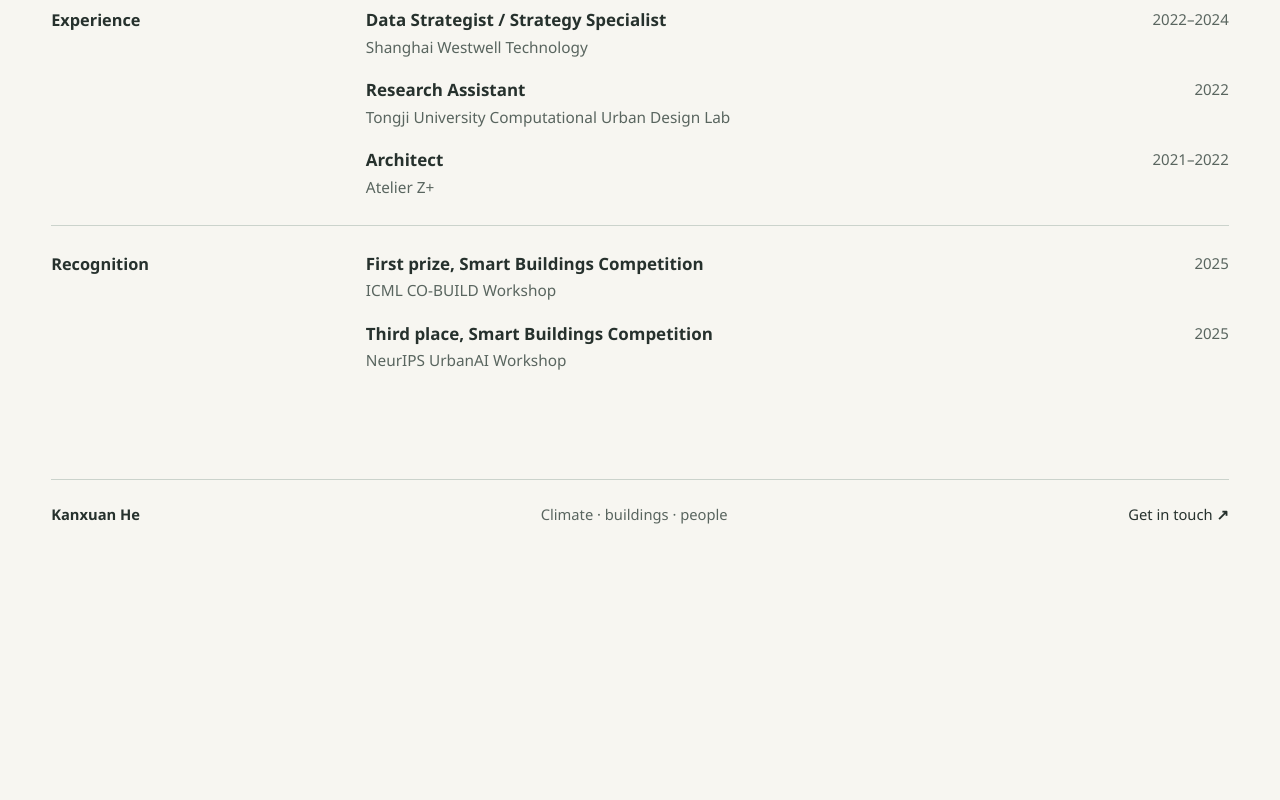
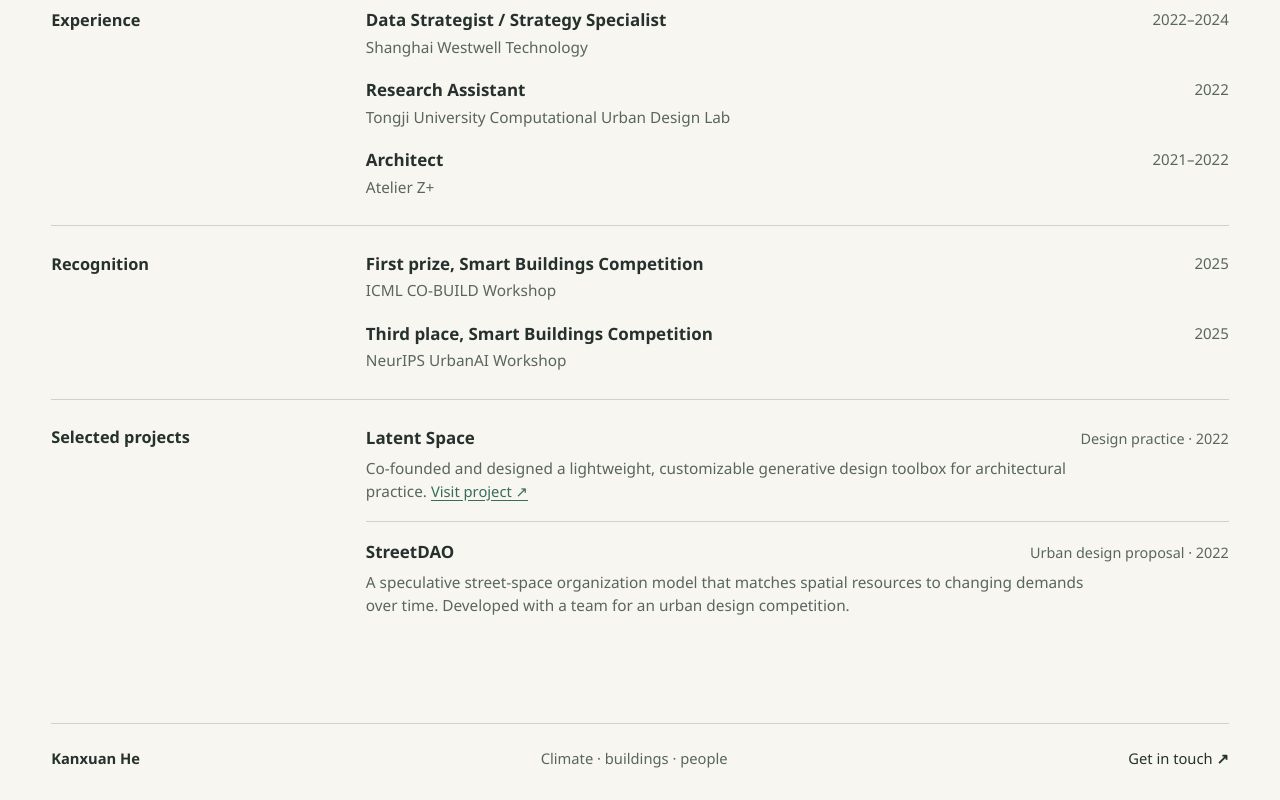
Before and after one commit to kanxh/kanxuan, an Astro site: page /kanxuan/about in a window 1280 px wide. Shown: the part 612-1412 px from the top of the page. Before the commit the page ends 1168 px from the top, so only its background shows below. Built offline with nearby package versions, Linux system fonts and the light colour scheme; Astro itself is replaced by a stand-in of ours.

Commit message:
Move selected projects to About page

```diff
--- a/src/data/research.js
+++ b/src/data/research.js
@@ -13,7 +13,7 @@ export const projects = [
     title: 'Latent Space',
     period: '2022',
     type: 'Design practice',
-    description: 'A generative architectural design toolbox conceived as a lightweight, customizable interface for designers. Co-founded and designed through Yale Tsai CITY.',
+    description: 'Co-founded and designed a lightweight, customizable generative design toolbox for architectural practice.',
     url: 'https://latentspace.webflow.io',
   },
   {
--- a/src/pages/about.astro
+++ b/src/pages/about.astro
@@ -1,5 +1,6 @@
 ---
 import Base from '../layouts/Base.astro';
+import { projects } from '../data/research.js';
 const base = import.meta.env.BASE_URL;
 
 const education = [
@@ -30,7 +31,7 @@ const sections = [
     </div>
     <div class="about-aside">
       <div class="about-avatar"><img src={`${base}images/kanxuan-he.jpg`} alt="Portrait of Kanxuan He" width="2266" height="2266" /></div>
-      <a href={`${base}research/`}>Publications and projects ↗</a>
+      <a href={`${base}research/`}>Research publications ↗</a>
     </div>
   </header>
   <div class="about-cv">
@@ -43,5 +44,14 @@ const sections = [
         </div>)}
       </div>
     </section>)}
+    <section class="cv-section" aria-labelledby="selected-projects-title">
+      <h2 id="selected-projects-title">Selected projects</h2>
+      <div class="about-projects">
+        {projects.map((project) => <article class="about-project">
+          <div class="about-project-heading"><h3>{project.title}</h3><span>{project.type} · {project.period}</span></div>
+          <p>{project.description}{project.url && <> <a href={project.url} target="_blank" rel="noopener noreferrer">Visit project ↗</a></>}</p>
+        </article>)}
+      </div>
+    </section>
   </div>
 </Base>
--- a/src/styles/site.css
+++ b/src/styles/site.css
@@ -171,6 +171,13 @@ a { color: inherit; }
 .about-cv { padding-bottom: 5rem; }
 .cv-section { display: grid; grid-template-columns: minmax(150px, 24%) minmax(0, 1fr); gap: 2rem; padding: 1.65rem 0; border-top: 1px solid var(--line); }
 .cv-section h2 { margin: 0; font-size: 1.02rem; font-weight: 650; }
+.about-project { padding: 0 0 1.15rem; margin: 0 0 1.15rem; border-bottom: 1px solid var(--line); }
+.about-project:last-child { padding-bottom: 0; margin-bottom: 0; border-bottom: 0; }
+.about-project-heading { display: flex; align-items: baseline; justify-content: space-between; gap: 1rem; }
+.about-project-heading h3 { margin: 0; font-size: 1.06rem; font-weight: 600; }
+.about-project-heading span { flex: none; color: var(--muted); font-size: .9rem; }
+.about-project p { max-width: 720px; margin: .45rem 0 0; color: var(--muted); font-size: .96rem; line-height: 1.5; }
+.about-project a { color: var(--topic); font-size: .92rem; text-decoration: underline; text-underline-offset: .2rem; }
 .cv-entries { min-width: 0; }
 .cv-entry { display: flex; justify-content: space-between; gap: 2rem; padding: 0 0 1.25rem; }
 .cv-entry:last-child { padding-bottom: 0; }
@@ -220,6 +227,7 @@ a { color: inherit; }
   .about-aside { align-items: start; margin-top: 1.4rem; }
   .cv-section { display: block; padding: 1.3rem 0; }
   .cv-section h2 { margin-bottom: 1.2rem; }
+  .about-project-heading { align-items: flex-start; flex-direction: column; gap: .2rem; }
   .cv-entry { gap: 1rem; }
 }
 @media (max-width: 480px) {
```
Also changed, not shown: src/pages/research.astro (+2 -12 lines).
